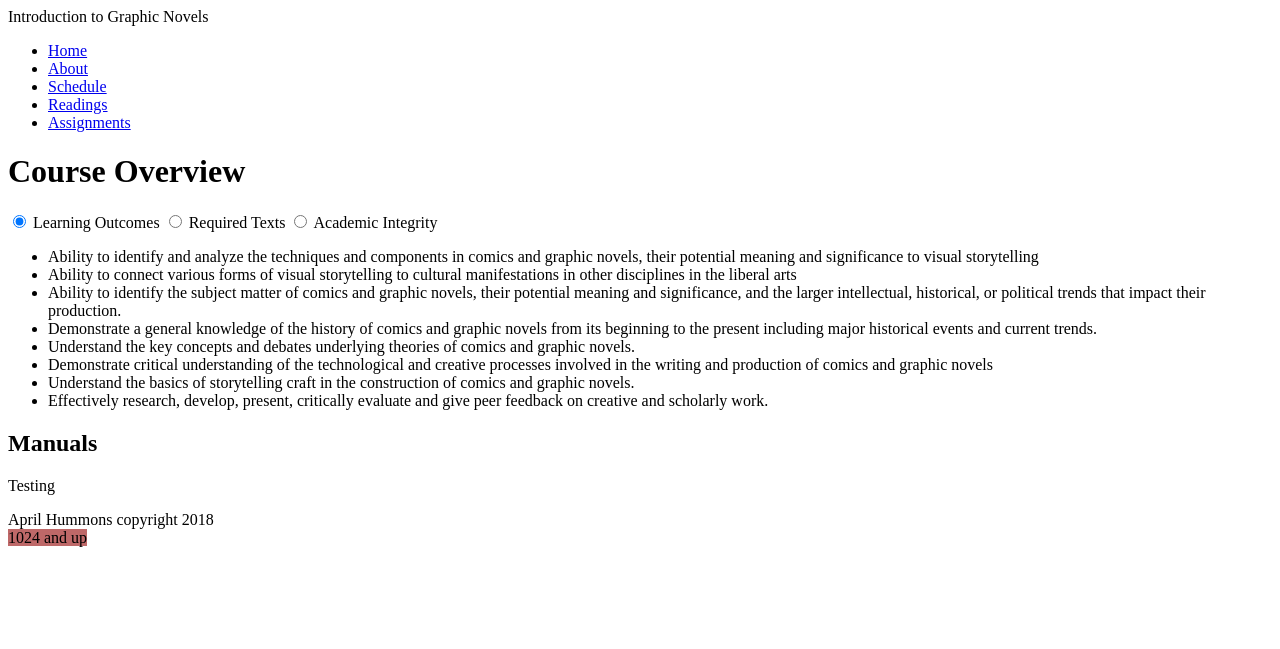
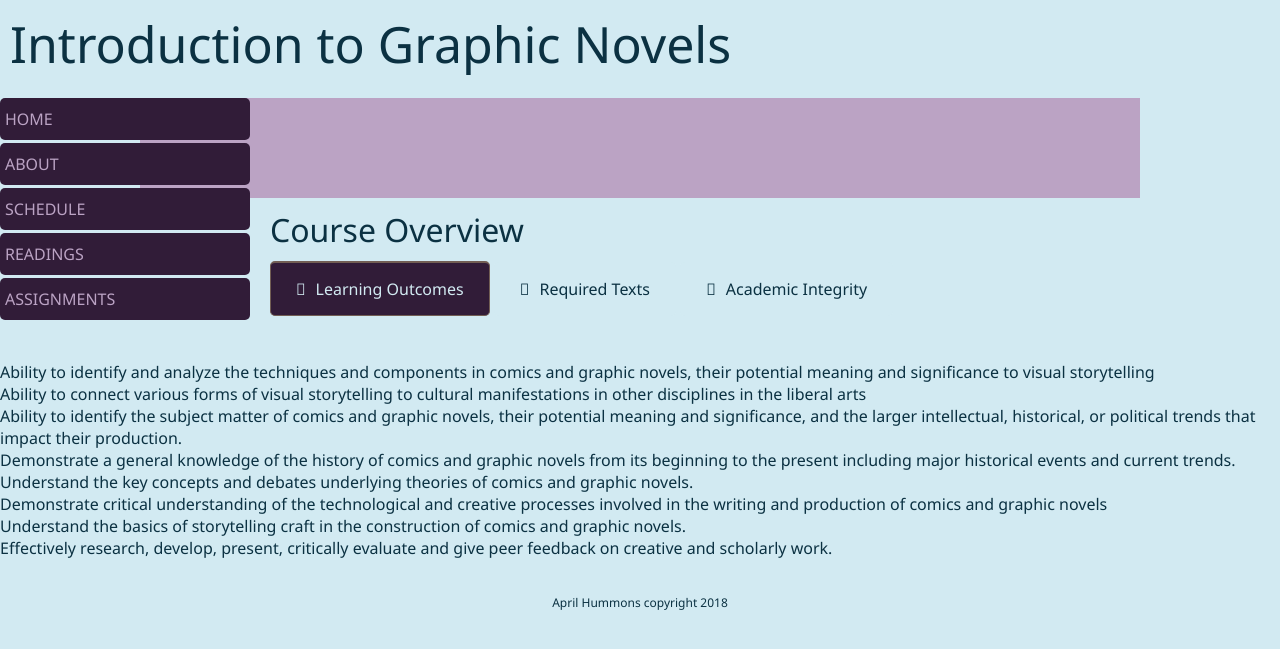
Before and after one commit to ahummons/graphicnovel, a Jekyll site: the page built from home.html, in a window 1280 px wide. Shown: the top 649 px of the page. Built offline with Jekyll 4.4.1, drawn with Linux system fonts in a browser that asks for light colours.

Commit message:
Update base.html

```diff
--- a/_layouts/base.html
+++ b/_layouts/base.html
@@ -4,6 +4,225 @@
 <meta charset="UTF-8">
 <meta name="author" content="April Hummons" />
 <style>
+	   @import url("https://fonts.googleapis.com/css?family=Open+Sans:400,600,700");
+@import url("https://maxcdn.bootstrapcdn.com/font-awesome/4.7.0/css/font-awesome.min.css");
+*,
+*:before,
+*:after {
+  margin: 0;
+  padding: 0;
+  box-sizing: border-box;
+}
+html,
+body {
+  height: 100vh;
+  font-family: "Segoe UI";
+  background: #d2eaf2;
+  color: #0b3142;
+}
+header {
+  color: #0b3142;
+  font-size: 50px;
+  padding: 10px;
+  padding-bottom: 20px;
+}
+h1 {
+  color: #0b3142;
+  padding: 10px;
+  font-size: 32px;
+  font-weight: 400;
+}
+h2 {
+  color: #858062;
+  padding: 10px;
+  font-size: 20px;
+}
+p {
+  margin: 0 0 20px;
+  line-height: 1.5;
+  padding-top: 5px;
+}
+footer {
+  text-align: center;
+  padding: 10px;
+  font-size: 12px;
+}
+img {
+  border: 2px solid #725e54;
+}
+/* Accordian tabs */
+main {
+  min-width: 320px;
+  max-width: 1000px;
+  padding: 50px;
+  margin: 0 auto;
+  background: #bba3c4;
+  color: #0b3142;
+}
+section {
+  display: none;
+  padding: 20px 0 0;
+  border-top: 1px solid #d2eaf2;
+}
+input {
+  display: none;
+}
+label {
+  display: inline-block;
+  margin: 0 0 -1px;
+  padding: 15px 25px;
+  text-align: center;
+  color: #0b3142;
+  background-color: #d2eaf2;
+  border: 1px solid transparent;
+  border-radius: 5px;
+}
+label:before {
+  font-weight: normal;
+  margin-right: 10px;
+}
+label[for*="1"]:before {
+  content: "\f1cb";
+}
+label[for*="2"]:before {
+  content: "\f17d";
+}
+label[for*="3"]:before {
+  content: "\f16b";
+}
+label[for*="4"]:before {
+  content: "\f1a9";
+}
+label:hover {
+  color: #bba3c4;
+  cursor: pointer;
+  background-color: #0f5257;
+}
+input:checked + label {
+  background-color: #311c38;
+  color: #d2eaf2;
+  border: 1px solid #725e54;
+  border-top: 2px solid #725e54;
+  border-bottom: 1px solid #725e54;
+}
+#tab1:checked ~ #content1,
+#tab2:checked ~ #content2,
+#tab3:checked ~ #content3,
+#tab4:checked ~ #content4 {
+  display: block;
+}
+/* Small reset */
+aside,
+nav {
+  display: block;
+}
+ul {
+  list-style: none;
+  margin: 0;
+  padding: 0;
+}
+/* Clear floats */
+.clearfix:after {
+  visibility: hidden;
+  display: block;
+  font-size: 0;
+  content: " ";
+  clear: both;
+  height: 0;
+}
+.clearfix {
+  *zoom: 1;
+}
+aside {
+  float: left;
+  width: 250px;
+  margin-right: 20px;
+}
+/* Vertical menu */
+#menu li {
+  margin: 0 0 3px 0;
+}
+#menu a {
+  display: block;
+  *display: inline-block;
+  *width: 240px;
+  text-decoration: none;
+  background: #311c38;
+  color: #bba3c4;
+  padding: 10px 5px;
+  text-transform: uppercase;
+  font-size: 16px;
+  border-radius: 5px;
+}
+#menu a:hover {
+  color: #d2eaf2;
+  background: #0f5257;
+}
+#menu .expandable {
+  position: relative;
+}
+#menu .expandable:before,
+#menu .expandable:after {
+  content: "";
+  position: absolute;
+  right: 5px;
+  margin-top: 5px;
+  border-top: 6px solid #444;
+  border-right: 6px solid transparent;
+  border-left: 6px solid transparent;
+}
+#menu .expandable:before {
+  border-top-color: #fff;
+  margin-top: 6px;
+}
+#menu .expanded:after {
+  border-top: 0;
+  border-bottom: 6px solid #444;
+}
+#menu .expanded:before {
+  border-top: 0;
+  border-bottom: 6px solid #fff;
+}
+#menu ul a {
+  background: #f2f2f2;
+  text-transform: none;
+  font-weight: normal;
+}
+#menu ul a:hover {
+  background: #fafafa;
+  color: #444;
+}
+@media screen and (max-width: 650px) {
+  label {
+    font-size: 0;
+  }
+  label:before {
+    margin: 0;
+    font-size: 18px;
+  }
+}
+@media screen and (max-width: 400px) {
+  label {
+    padding: 15px;
+  }
+  aside {
+    width: 100px;
+  }
+  #menu a {
+    font-size: 12px;
+  }
+  header {
+    font-size: 18px;
+  }
+  .carousel-caption {
+     background: rgb(115, 115, 115);
+    position: relative;
+    display: none;
+    -webkit-transition: 0.8s ease-in-out left;
+    -moz-transition: 0.8s ease-in-out left;
+    -o-transition: 0.8s ease-in-out left;
+    transition: 0.8s ease-in-out left;
+    }
 
  /* begin Carousel CSS*/
 div { word-break: break-all; }
@@ -109,6 +328,7 @@
 input::-moz-focus-inner { border: 0; }
 /* End Carousel CSS*/
 }
+	}
 </style>
 <title>Introduction to Graphic Novels</title>
 </head>
```
